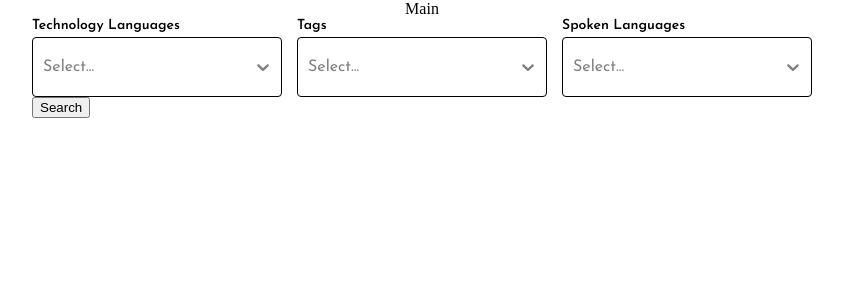
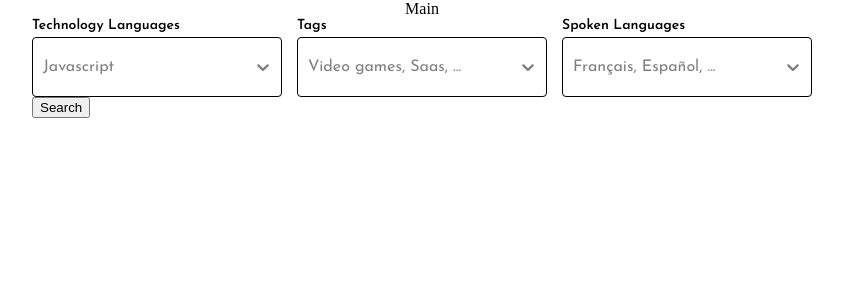
Before and after one commit to Adil-bh/Cas-Pratique, a React (Vite) app in the folder open-source-projects-search/: page / in a window 1280 px wide. Shown: the top 300 px of the page, without its empty margins (218-1061 px from the left). Built offline with nearby package versions, Linux system fonts and the light colour scheme.

Commit message:
🚧 F03 : SEARCHFORM > Add new placeholder with inputs config and placeholder props.

```diff
--- a/open-source-projects-search/src/components/SearchForm.tsx
+++ b/open-source-projects-search/src/components/SearchForm.tsx
@@ -2,36 +2,52 @@ import styled from "styled-components"
 import { InputSelect } from "./ui/InputSelect"
 
 export const SearchForm = () => {
-    const technoOptions = [
+    const technoConfig = {
+        label: "Technology Languages",
+        placeholder: "Javascript",
+        options: [
             { value: "javascript", label: "Javascript" },
             { value: "php", label: "PHP" },
             { value: "python", label: "Python" }
         ]
-    const tagsOptions = [
+    }
+
+    const tagsConfig = {
+        label: "Tags",
+        placeholder: "Video games, Saas, ...",
+        options: [
             { value: "foot", label: "foot" },
             { value: "moto", label: "moto" },
             { value: "histoire", label: "histoire" }
         ]
-    const spokenOptions = [
+    }
+    const spokenConfig = {
+        label: "Spoken Languages",
+        placeholder: "Français, Español, ...",
+        options: [
             { value: "français", label: "français" },
             { value: "spanish", label: "spanish" },
             { value: "english", label: "english" }
         ]
+    }
 
     return (
         <SearchFormStyled action="">
             <div className="inputs-container">
                 <InputSelect
-                    label="Technology Languages"
-                    optionValues={technoOptions}
+                    label={technoConfig.label}
+                    optionValues={technoConfig.options}
+                    placeholder={technoConfig.placeholder}
                 />
                 <InputSelect
-                    label="Tags"
-                    optionValues={tagsOptions}
+                    label={tagsConfig.label}
+                    optionValues={tagsConfig.options}
+                    placeholder={tagsConfig.placeholder}
                 />
                 <InputSelect
-                    label="Spoken Languages"
-                    optionValues={spokenOptions}
+                    label={spokenConfig.label}
+                    optionValues={spokenConfig.options}
+                    placeholder={spokenConfig.placeholder}
                 />
             </div>
             <div>
--- a/open-source-projects-search/src/components/ui/InputSelect.tsx
+++ b/open-source-projects-search/src/components/ui/InputSelect.tsx
@@ -1,11 +1,13 @@
 import Select from 'react-select'
 import styled from 'styled-components';
 
-export const InputSelect = ({ label, optionValues }) => {
+export const InputSelect = ({ label, placeholder, optionValues }) => {
     return (
         <InputSelectStyled>
             <p>{label}</p>
-            <Select options={optionValues} />
+            <Select
+                options={optionValues}
+                placeholder={placeholder} />
         </InputSelectStyled>
     )
 }
```
Lines whose indentation alone changed are shown as unchanged.
